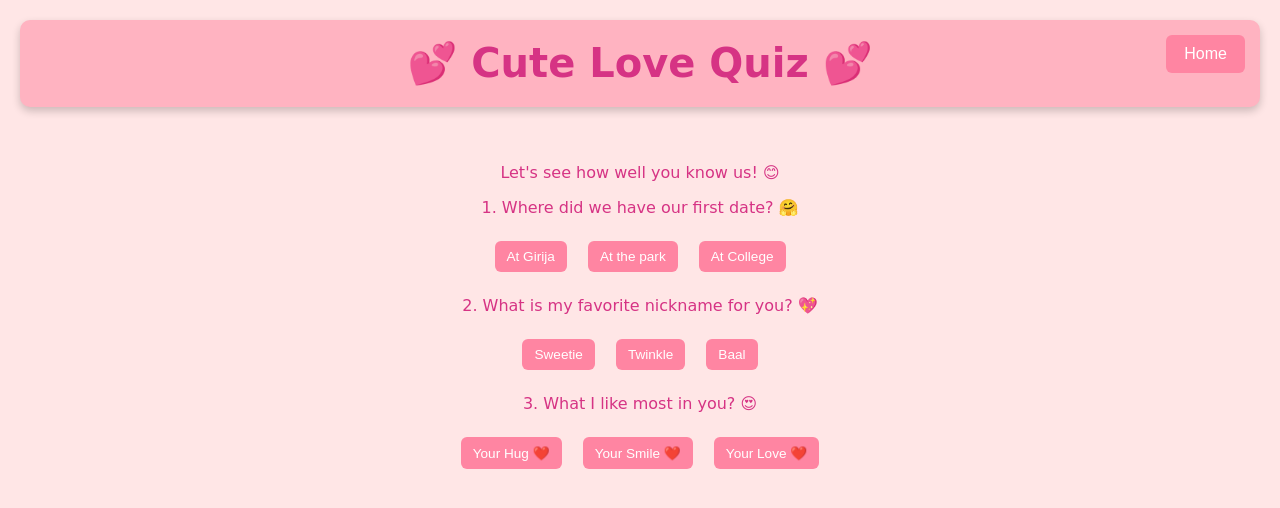
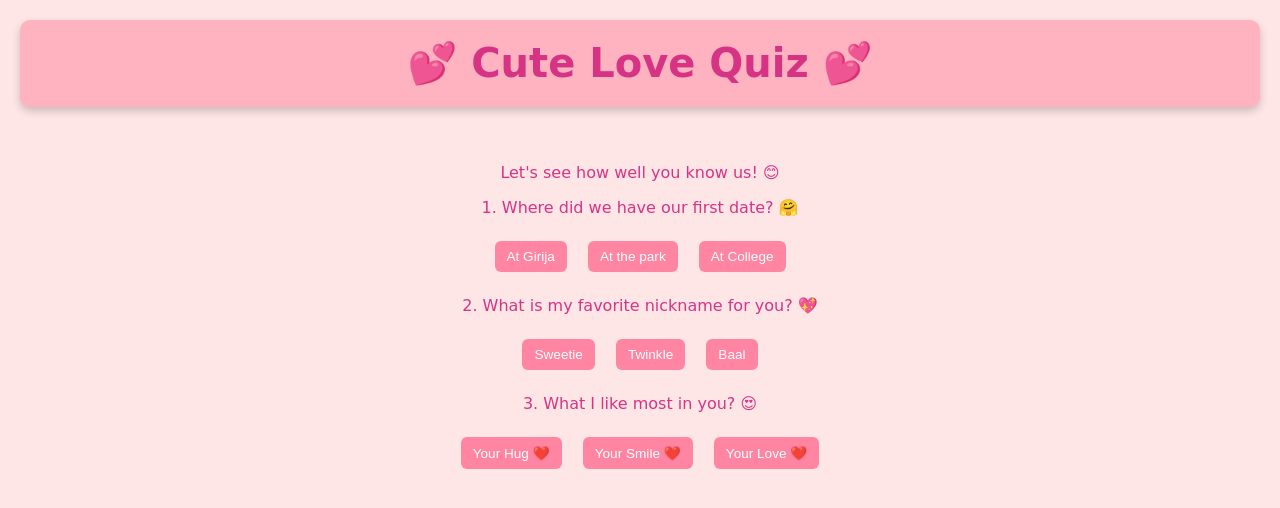
Before and after one commit to NehaS-2203/NeDh, a plain HTML site: page quiz.html in a window 1280 px wide. Drawn offline with Linux system fonts and the light colour scheme.

Commit message:
Add files via upload
New files

```diff
--- a/quiz.html
+++ b/quiz.html
@@ -9,7 +9,6 @@
 <body>
     <header>
         <h1>💕 Cute Love Quiz 💕</h1>
-        <a href="index.html" class="home-button">Home</a>
 
     </header>
     <main>
```
Also changed, not shown: countdown.html (+0 -1 lines), love-letter.html (+1 -1 lines), memory-lane.html (+1 -1 lines), open-when.html (+1 -1 lines), playlist.html (+1 -1 lines).
